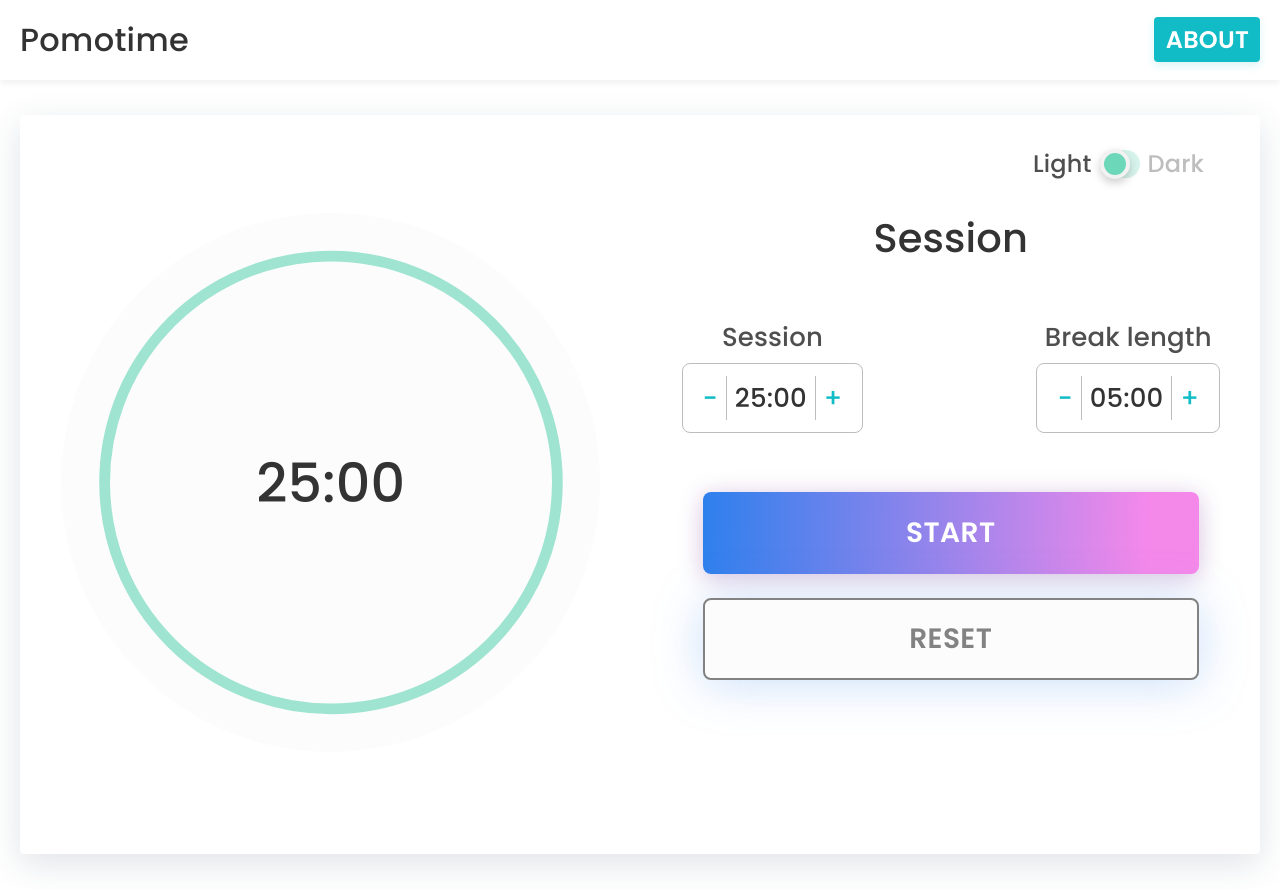
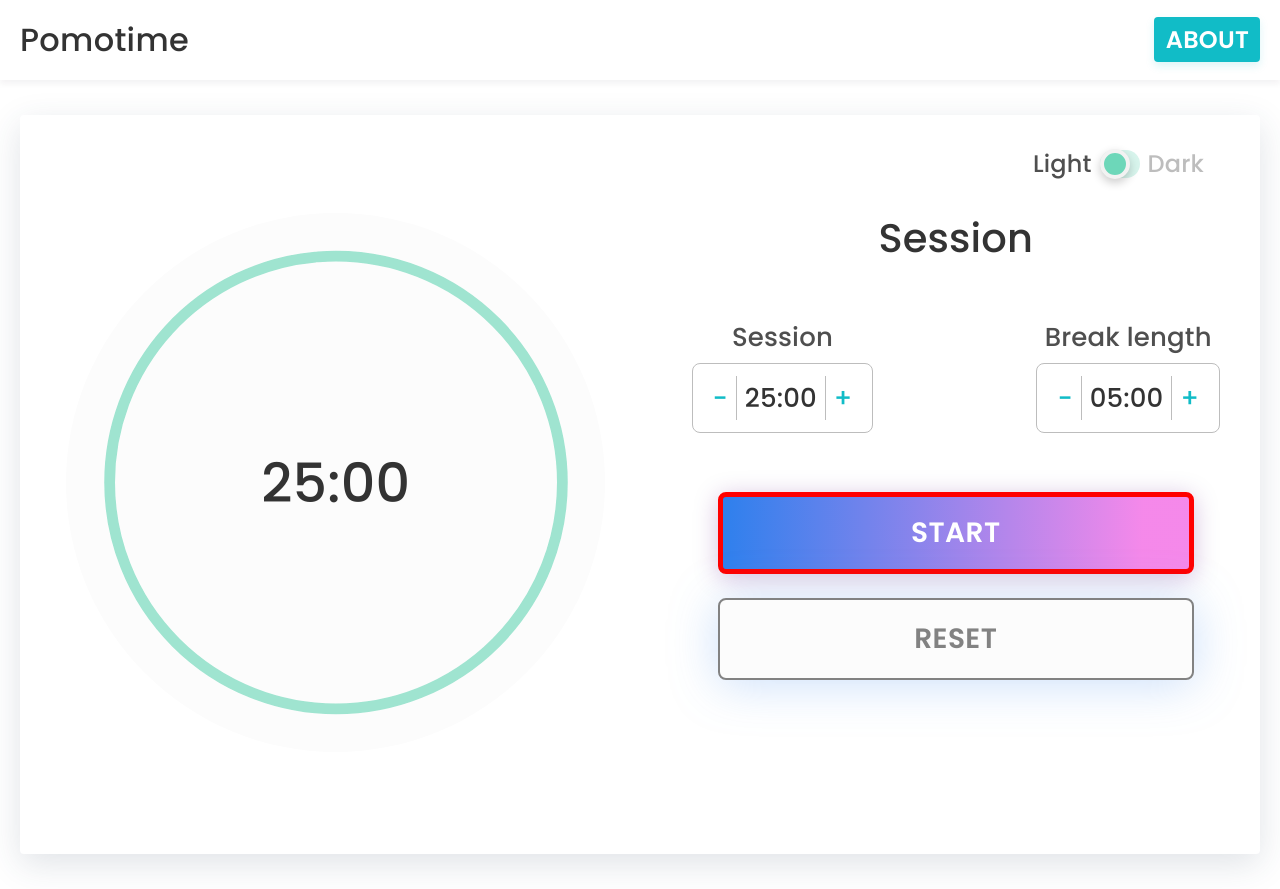
Before and after one commit to cristianCeamatu/assist-pomodoro, a React (Create React App) app: page / in a window 1280 px wide. Built offline with nearby package versions, Linux system fonts and the light colour scheme.

Commit message:
design/final touches on the responsivness

```diff
--- a/src/components/pomodoro/Buttons.js
+++ b/src/components/pomodoro/Buttons.js
@@ -1,33 +1,15 @@
-import { useEffect } from 'react';
 import { useSelector, useDispatch } from 'react-redux';
 // Styles/Assets
-import alarm from '../../assets/alarm.mp3';
 import { ButtonsContainer } from './Pomodoro.styled';
 // State
-import {
-  selectTimeleft,
-  reset,
-  startStop,
-  tick,
-} from '../../features/pomodoro/pomodoroSlice';
+import { reset, startStop, tick } from '../../features/pomodoro/pomodoroSlice';
 
 const Actions = () => {
   // State
   const dispatch = useDispatch();
-  const timeLeft = useSelector(selectTimeleft);
   const active = useSelector((state) => state.pomodoro.active);
   const timer = useSelector((state) => state.pomodoro.timer);
   // Actions/Effects
-  useEffect(() => {
-    const sound = document.querySelector('#alarm');
-    if (timeLeft === '00:00') {
-      sound.play();
-    } else if (!active) {
-      sound.pause();
-      sound.timeLeft = 0;
-    }
-  }, [timeLeft, active, dispatch]);
-
   const handleStartStop = (active) => {
     if (active) {
       timer && clearInterval(timer);
@@ -55,8 +37,6 @@ const Actions = () => {
       >
         Reset
       </button>
-
-      <audio src={alarm} id="alarm" preload="auto" />
     </ButtonsContainer>
   );
 };
--- a/src/components/pomodoro/DisplayTitle.js
+++ b/src/components/pomodoro/DisplayTitle.js
@@ -1,12 +1,12 @@
 import { useSelector } from 'react-redux';
 // Styles/Assets
-import { H3 } from './Pomodoro.styled';
+import { Title } from './Pomodoro.styled';
 
 const DisplayTitle = () => {
   // State
   const timeLeftType = useSelector((state) => state.pomodoro.timeLeftType);
 
-  return <H3>{timeLeftType}</H3>;
+  return <Title>{timeLeftType}</Title>;
 };
 
 export default DisplayTitle;
--- a/src/components/pomodoro/Pomodoro.styled.js
+++ b/src/components/pomodoro/Pomodoro.styled.js
@@ -1,6 +1,6 @@
 import styled from 'styled-components';
 
-export const H3 = styled.h3`
+export const Title = styled.h3`
   font-size: 24px;
   line-height: 26px;
   margin-bottom: 24px;
@@ -139,6 +139,7 @@ export const ButtonsContainer = styled.div`
     border-radius: 8px;
     width: 335px;
     height: 62px;
+    max-width: 100%;
 
     &.gradient {
       background: ${({ theme }) => theme.themes[theme.mode].gradiendButtonBg};
@@ -159,10 +160,18 @@ export const ButtonsContainer = styled.div`
     grid-row: 3 / span 1;
 
     button {
-      width: 496px;
+      width: 436px;
       height: 82px;
       font-size: 28px;
       line-height: 30px;
+      max-width: 100%;
+      border: 5px solid red;
+    }
+  }
+
+  @media screen and (min-width: 1200px) {
+    button {
+      width: 476px;
     }
   }
 `;
--- a/src/index.css
+++ b/src/index.css
@@ -25,6 +25,7 @@ ul {
 button {
   background-color: inherit;
   outline: none;
+  cursor: pointer;
 }
 
 button:focus {
--- a/src/pages/Pomodoro.styled.js
+++ b/src/pages/Pomodoro.styled.js
@@ -1,7 +1,11 @@
 import styled from 'styled-components';
 
 export const GridSection = styled.section`
+  max-width: 420px;
+  margin: 0 auto;
+
   @media screen and (min-width: 992px) {
+    max-width: 100%;
     display: grid;
     grid-template-columns: 1fr, 1fr;
     grid-auto-rows: minmax(min-content, max-content);
```
Also changed, not shown: 2 other files (tests, documents, lock files or other folders).
